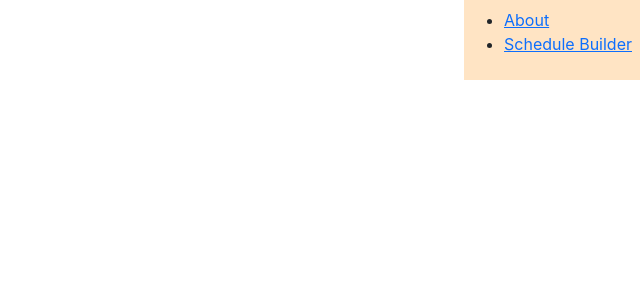
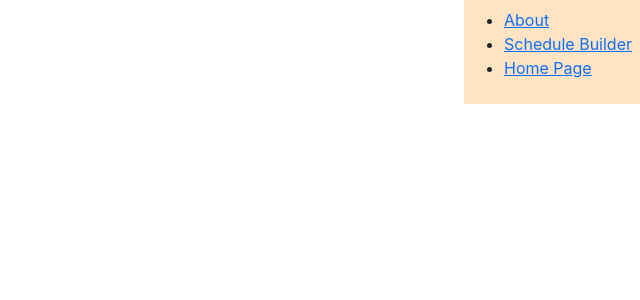
Before and after one commit to cmeiss/team18, a React (Create React App) app: page /homepage in a window 1280 px wide. Shown: the top 300 px of the page, without its empty margins (640-1280 px from the left). Built offline with nearby package versions, Linux system fonts and the light colour scheme.

Commit message:
added homePage

```diff
--- a/src/App.tsx
+++ b/src/App.tsx
@@ -17,9 +17,12 @@ function App(): JSX.Element {
                     <ul>
                         <li>
                             <Link to="/about">About</Link>
-                            <li>
-                                <Link to="/taskpage">Schedule Builder</Link>
-                            </li>
+                        </li>
+                        <li>
+                            <Link to="/taskpage">Schedule Builder</Link>
+                        </li>
+                        <li>
+                            <Link to="/homepage">Home Page</Link>
                         </li>
                     </ul>
                 </nav>
--- a/src/pages/taskPage.tsx
+++ b/src/pages/taskPage.tsx
@@ -18,6 +18,7 @@ import { Col, Row } from "react-bootstrap";
 import { Link, Route, Routes } from "react-router-dom";
 
 import { AboutPage } from "./AboutPage";
+import App from "../App";
 
 function TaskPage(): JSX.Element {
     // eslint-disable-next-line prettier/prettier
@@ -66,10 +67,14 @@ function TaskPage(): JSX.Element {
                                 <li>
                                     <Link to="/taskpage">Schedule Builder</Link>
                                 </li>
+                                <li>
+                                    <Link to="/homepage">Homepage</Link>
+                                </li>
                             </ul>
                         </nav>
                         <Routes>
                             <Route path="/about" element={<AboutPage />} />
+                            <Route path="/homepage" element={<App />} />
                         </Routes>
                     </hgroup>
 
```
